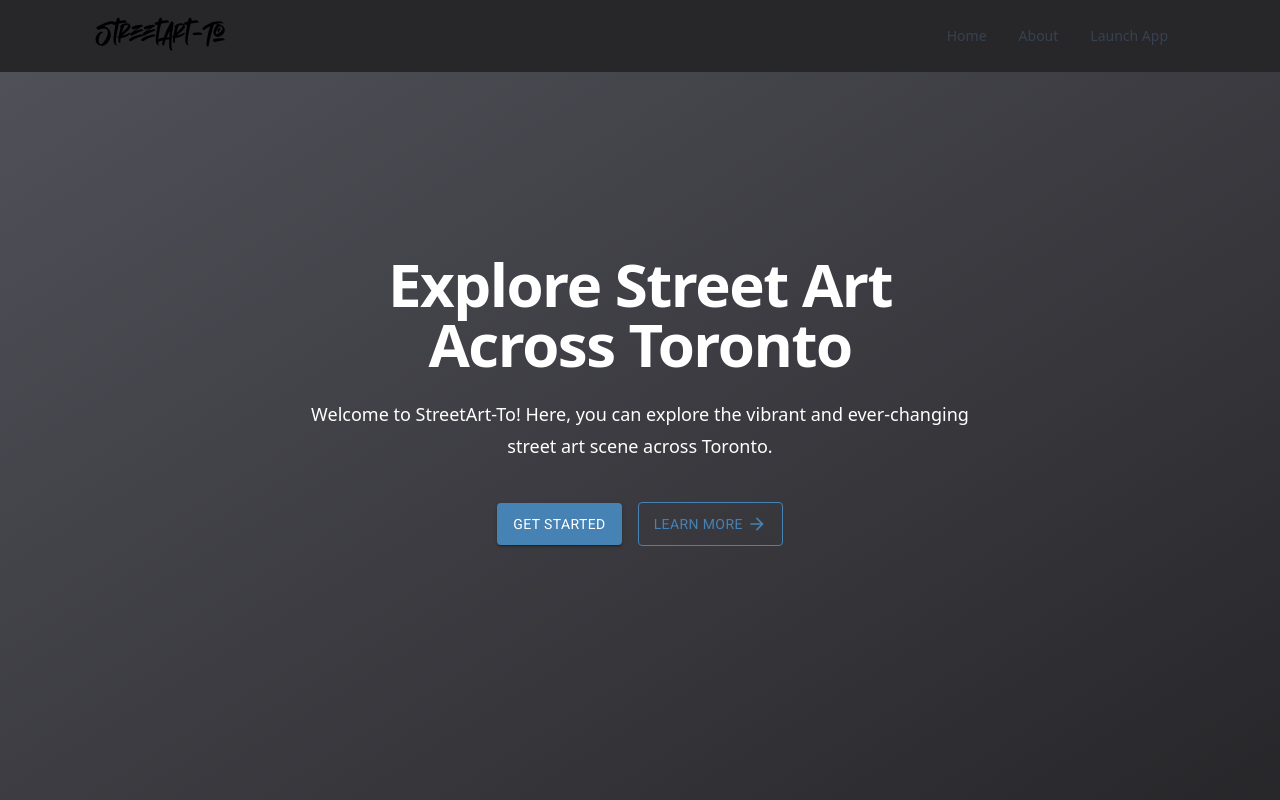
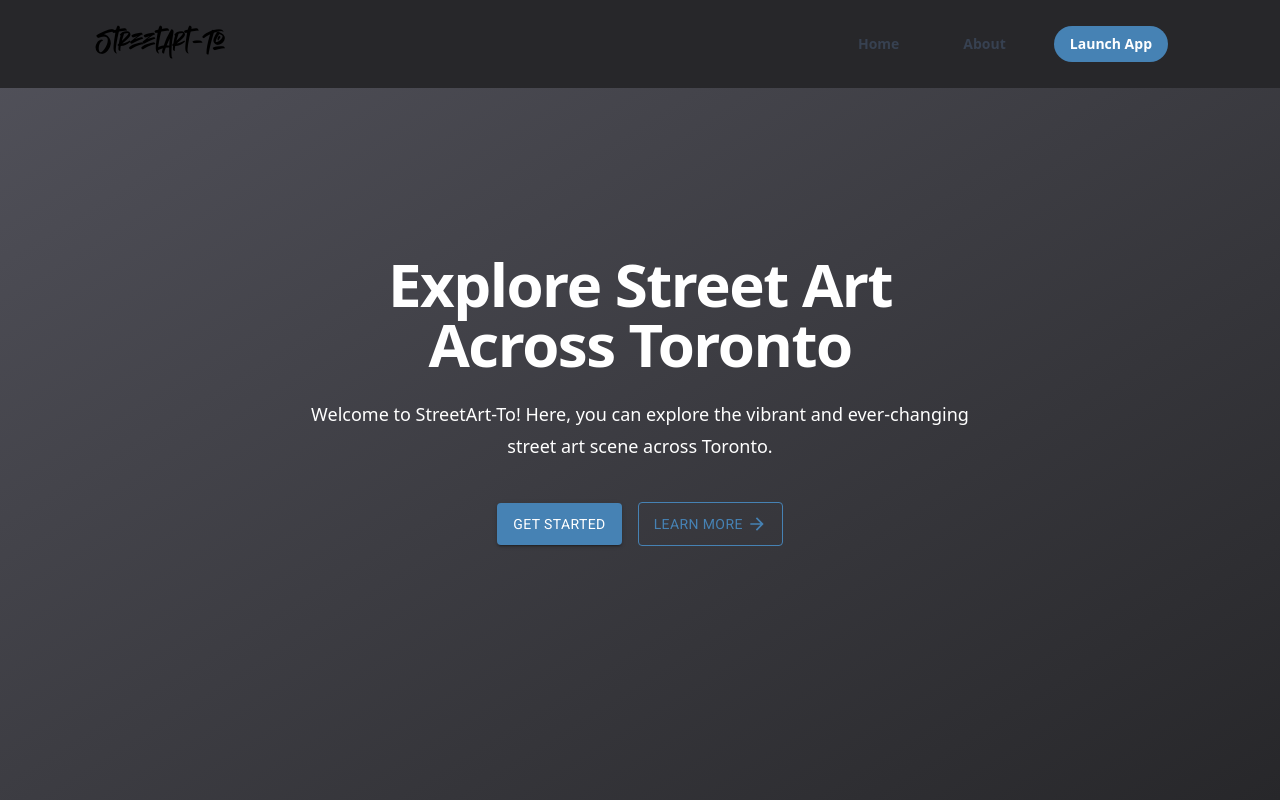
Before and after one commit to AnthonyChablov/street-art-to, a React (Vite) app in the folder client/: page / in a window 1280 px wide. Built offline with nearby package versions, Linux system fonts and the light colour scheme.

Commit message:
update home and card display

```diff
--- a/client/src/components/Application/Display/DisplayElements/CardDisplay.tsx
+++ b/client/src/components/Application/Display/DisplayElements/CardDisplay.tsx
@@ -94,8 +94,8 @@ const CardDisplay = ({id, title, icon,address, year, isLiked}:ICardDisplay) => {
               onClickOpenHandeller()
             }}
           >
-            <span className={`flex-initial block pt-1 text-white w-20
-              ${ setCardHeaderWidth(windowWidth) }
+            <span className={`flex-initial block pt-1 text-white w-full
+
               ${minimize && 'truncate' }
             `}>
               {title}
--- a/client/src/components/Application/Navbar/Navbar.tsx
+++ b/client/src/components/Application/Navbar/Navbar.tsx
@@ -2,12 +2,9 @@ import { Drawer  } from '@mui/material';
 import Divider from '@mui/material/Divider';
 import List from '@mui/material/List';
 import NavIcon from './NavIcon/NavIcon';
-import useWindowSize from '../../../hooks/useWindowDimensions';
-
 
 const Navbar = () => {
 
-    const windowDimension = useWindowSize();
     const drawerWidth = '3.5rem';
 
     return (
--- /dev/null
+++ b/client/src/components/Common/Navigation/NavSideDrawer.tsx
@@ -0,0 +1,26 @@
+import React from 'react';
+import Drawer from '@mui/material/Drawer';
+import { useDrawerStore } from '../../../store/Drawer/drawerStore';
+
+const NavSideDrawer = () => {
+    const { toggleNavDrawer, setToggleNavDrawer } = useDrawerStore();
+
+    const closeDrawer = () => {
+        setToggleNavDrawer(false);
+    };
+
+    return (
+        <Drawer
+            anchor="right"
+            open={toggleNavDrawer}
+            onClose={closeDrawer}
+        >
+            <div className="w-64 p-4 bg-white">
+                {/* Drawer content */}
+                <p>Drawer Content</p>
+            </div>
+        </Drawer>
+    );
+};
+
+export default NavSideDrawer;
--- a/client/src/components/Common/Navigation/Navigation.tsx
+++ b/client/src/components/Common/Navigation/Navigation.tsx
@@ -1,16 +1,22 @@
-import React from "react";
-import { NavLink } from "react-router-dom";
-import NavigationLink from "./NavigationLink";
+import React from 'react';
+import { NavLink } from 'react-router-dom';
+import NavigationLink from './NavigationLink';
+import { useDrawerStore } from '../../../store/Drawer/drawerStore';
 
 const navigationLinks = [
-  { linkTo: "/", text: "Home" },
-  { linkTo: "/about", text: "About" },
-  { linkTo: "/app", text: "Launch App" },
-  /* { linkTo: "/login", text: "Login" },
-  { linkTo: "/register", text: "Signup" }, */
+  { linkTo: '/', text: 'Home' },
+  { linkTo: '/about', text: 'About' },
+  { linkTo: '/app', text: 'Launch App'},
 ];
 
 const Navigation = () => {
+  const { toggleNavDrawer, setToggleNavDrawer } = useDrawerStore();
+
+  const handleDrawerToggle = () => {
+    console.log('Toggling drawer...');
+    setToggleNavDrawer(!toggleNavDrawer);
+  };
+
   return (
     <nav className="border-gray-200 px-2 sm:px-4 py-2.5 bg-zinc-800 top-0 z-50 fixed w-screen">
       <div className="container flex flex-wrap items-center justify-between mx-auto">
@@ -25,6 +31,7 @@ const Navigation = () => {
           className="inline-flex items-center p-2 ml-3 text-sm text-gray-500 rounded-lg md:hidden hover:bg-gray-100 focus:outline-none focus:ring-2 focus:ring-gray-200 dark:text-gray-400 dark:hover:bg-gray-700 dark:focus:ring-gray-600"
           aria-controls="navbar-default"
           aria-expanded="false"
+          onClick={handleDrawerToggle}
         >
           <span className="sr-only">Open main menu</span>
           <svg
@@ -43,9 +50,11 @@ const Navigation = () => {
         </button>
         <div className="hidden w-full md:block md:w-auto" id="navbar-default">
           <ul className="flex flex-col p-4 mt-4 border border-gray-100 rounded-lg md:flex-row md:space-x-8 md:mt-0 md:text-sm md:font-medium md:border-0 ">
-            {navigationLinks.map((link, index) => (
-              <NavigationLink key={index} linkTo={link.linkTo} text={link.text} />
-            ))}
+            {
+              navigationLinks.map((link, index) => (
+                <NavigationLink key={index} linkTo={link.linkTo} text={link.text} index={index}/>
+              ))
+            }
           </ul>
         </div>
       </div>
--- a/client/src/components/Common/Navigation/NavigationLink.tsx
+++ b/client/src/components/Common/Navigation/NavigationLink.tsx
@@ -1,24 +1,35 @@
-import { NavLink } from "react-router-dom"
+import React from "react";
+import { NavLink } from "react-router-dom";
 
-interface INavLink{
-    linkTo :String,
-    text: String,
+interface INavLink {
+  linkTo: string;
+  text: string;
+  index: number;
 }
 
-const NavigationLink = ({linkTo, text}:INavLink) => {
+const NavigationLink = ({ linkTo, text, index }: INavLink) => {
+
+  const isLastLink = index === 2;
+
   return (
     <li>
-        <NavLink to={`${linkTo}`}>
-            <div className="block py-2 pl-3 pr-4 text-gray-700 rounded hover:bg-gray-100
-                md:hover:bg-transparent md:border-0 md:hover:text-blue-700 md:p-0 dark:text-gray-400
-                md:dark:hover:text-white dark:hover:bg-gray-700 dark:hover:text-white
-                md:dark:hover:bg-transparent text-sm"
-            >
-                {text}
-            </div>
-        </NavLink>
+      <NavLink to={linkTo}>
+        <div
+          className={`
+            block py-2 pl-4 pr-4 text-gray-700 font-semibold text-md rounded-full hover:opacity-90
+            md:border-0 ${
+              isLastLink
+                ? 'bg-blue-400 text-white' // Apply special style for last link
+                : 'dark:text-gray-400 '
+            }
+          `}
+            style={isLastLink ? { backgroundColor: "#4682B4" } : {}}
+        >
+          {text}
+        </div>
+      </NavLink>
     </li>
-  )
-}
+  );
+};
 
-export default NavigationLink
+export default NavigationLink;
--- a/client/src/components/Home/HomeElements/Hero.tsx
+++ b/client/src/components/Home/HomeElements/Hero.tsx
@@ -26,10 +26,13 @@ const Hero = () => {
             <Link to={'/about'}>
               <Button
                 variant="outlined"
-                sx={{ py: 1.1, borderColor: "#4682B4", color: "#4682B4", '&:hover': { backgroundColor: "#4682B4", color: "#4682B4" } }}
+                sx={{
+                  py: 1.1,
+                  borderColor: "#4682B4",
+                  color: "#4682B4", '&:hover': { backgroundColor: "#4682B4", color: "white" }}}
               >
                 <span className="flex items-center">
-                  <p className="pr-1">Learn More</p>
+                  <p className="pr-1 ">Learn More</p>
                   <ArrowForwardIcon fontSize="small" />
                 </span>
               </Button>
--- a/client/src/store/Drawer/drawerStore.ts
+++ b/client/src/store/Drawer/drawerStore.ts
@@ -7,6 +7,7 @@ type State={
     toggleSwipeDrawer: boolean
     toggleModal: boolean,
     toggleToast: boolean
+    toggleNavDrawer: boolean,
 }
 
 type Action={
@@ -16,6 +17,7 @@ type Action={
     setToggleSwipeDrawer: Function,
     setToggleModal: Function,
     setToggleToast: Function,
+    setToggleNavDrawer: Function,
 }
 
 export const useDrawerStore = create<State & Action>((set)=>({
@@ -25,6 +27,8 @@ export const useDrawerStore = create<State & Action>((set)=>({
     toggleSwipeDrawer:true,
     toggleModal: false,
     toggleToast: false,
+    toggleNavDrawer: false,
+    setToggleNavDrawer : ( newToggleNavDrawer : boolean ) => set({ toggleNavDrawer : newToggleNavDrawer }),
     setToggleSideBar: ( newToggleSideBar : boolean ) => set({ toggleSideBar : newToggleSideBar }),
     setToggleSideDrawer: ( newToggleSideDrawer : boolean ) => set({ toggleSideDrawer : newToggleSideDrawer }),
     setToggleArtDrawer:( newToggleArtDrawer : boolean ) => set({ toggleArtDrawer : newToggleArtDrawer }),
```
